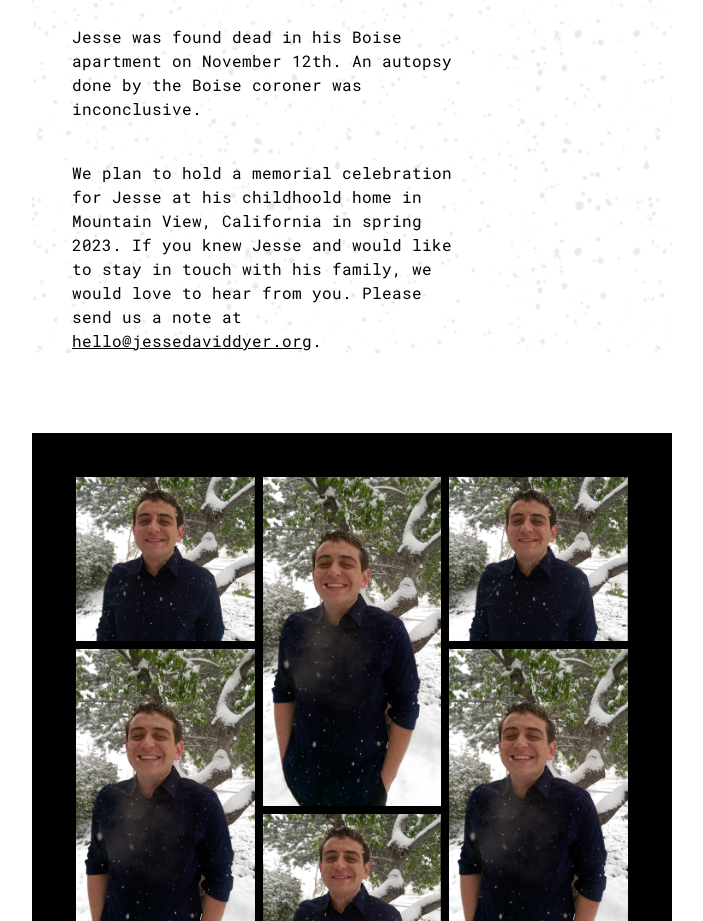
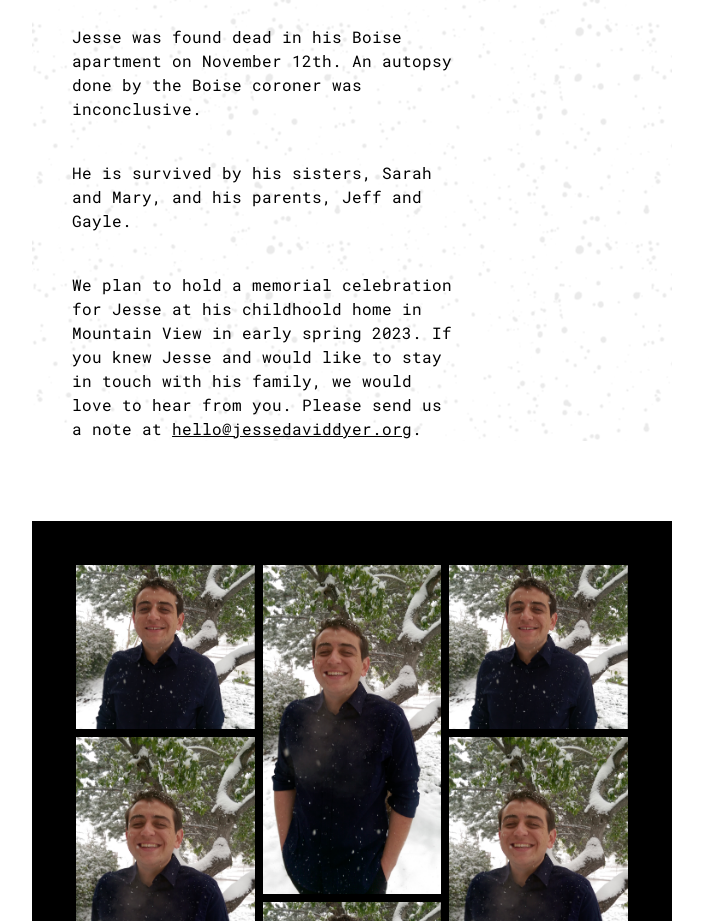
Before and after one commit to elcaminovineyard/elcaminovineyard.github.io, a website: page index.html in a window 1280 px wide. Shown: the part 860-1781 px from the top of the page, without its empty margins (288-991 px from the left). Drawn offline with Linux system fonts and the light colour scheme.

Commit message:
Update prose

```diff
--- a/index.html
+++ b/index.html
@@ -25,7 +25,10 @@
                         Jesse was found dead in his Boise apartment on November 12th. An autopsy done by the Boise coroner was inconclusive.
                     </div>
                     <div class="col-span-8 pt-10">
-                        We plan to hold a memorial celebration for Jesse at his childhoold home in Mountain View, California in spring 2023.
+                        He is survived by his sisters, Sarah and Mary, and his parents, Jeff and Gayle.
+                    </div>
+                    <div class="col-span-8 pt-10">
+                        We plan to hold a memorial celebration for Jesse at his childhoold home in Mountain View in early spring 2023.
                         If you knew Jesse and would like to stay in touch with his family, we would love to hear from you. Please send us a note at
                         <a class="underline" href="mailto:hello@jessedaviddyer.org?subject=Jesse">hello@jessedaviddyer.org</a>.
                     </div>
```
